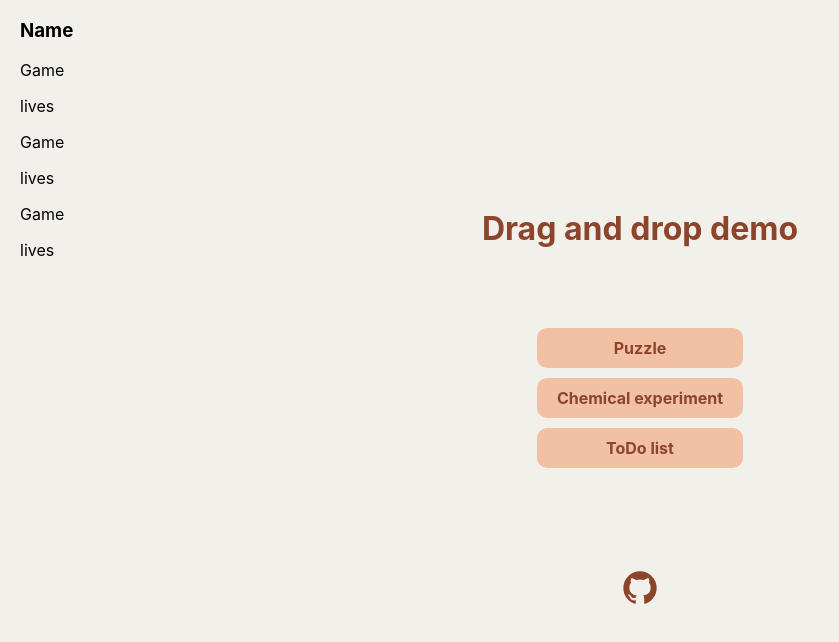
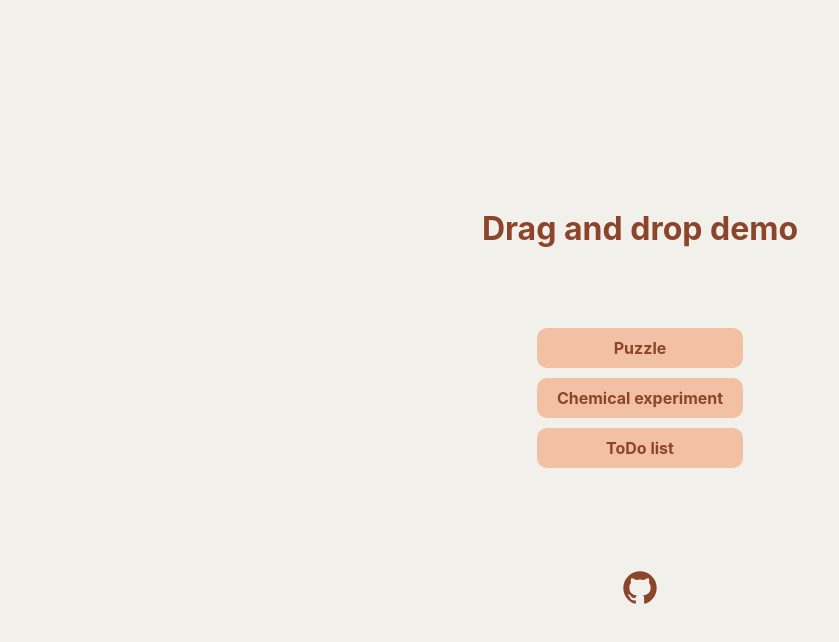
Before and after one commit to WhiteLady1/Drag-and-drop-in-react, a React (Create React App) app: page / in a window 1280 px wide. Shown: the top 642 px of the page, without its empty margins (0-839 px from the left). Built offline with nearby package versions, Linux system fonts and the light colour scheme.

Commit message:
Remove user card from main

```diff
--- a/src/App.tsx
+++ b/src/App.tsx
@@ -2,15 +2,11 @@ import React from 'react';
 import { Link } from 'react-router-dom';
 import GitHubIcon from './assets/github.svg';
 import './App.scss';
-import { UserCard } from './components';
 
 
 function App() {
   return (
     <div className="app">
-      <div className='app__user-card'>
-        <UserCard />
-      </div>
       <h1 className='app__title'>Drag and drop demo</h1>
       <div className='app__wrapper'>
         <Link className='app__wrapper__button' to='/puzzle'>Puzzle</Link>
```
